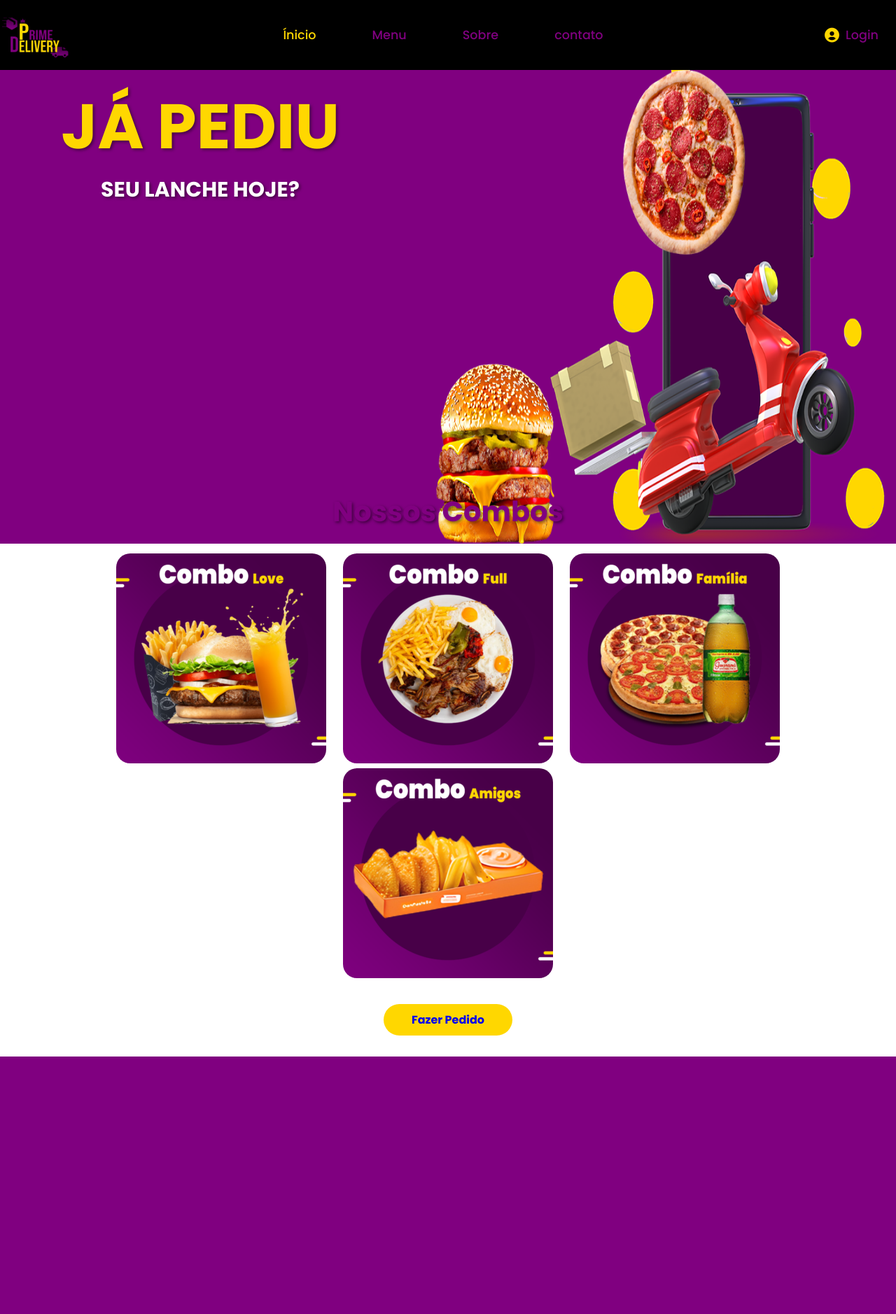
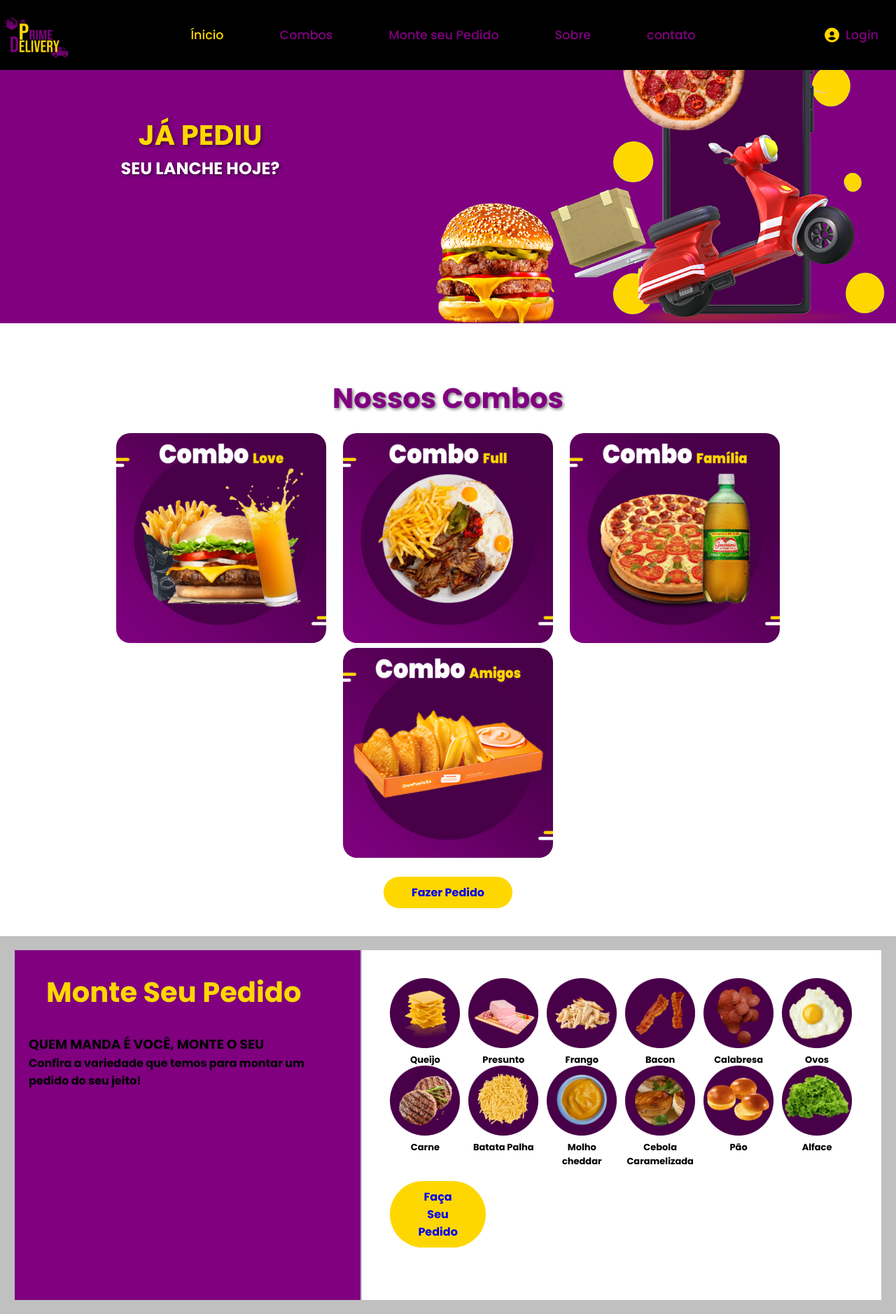
Before and after one commit to EsthefanyDev/SiteDelivery, a PHP site: page /inicial.html in a window 1280 px wide. Shown: the whole page at 70% size. Before the commit the page ends 1510 px from the top, so only its background shows below. Run offline with PHP 8.4, Linux system fonts and the light colour scheme.

Commit message:
adicionei -monte seu pedido-

```diff
--- a/Arquivos/css/inicial.css
+++ b/Arquivos/css/inicial.css
@@ -19,6 +19,10 @@
     --Dourado: #FFD700;
     --Preto: #000;
     --Branco: #FFF;
+    --text-shadow: 2px 2px 4px rgba(0, 0, 0, 0.5);
+}
+html{
+    scroll-behavior: smooth;
 }
 /* ------------- Barra de navegação superior ------------- */
 header {
@@ -98,59 +102,62 @@ header {
 
 /* ------------- Conteúdo principal ------------- */
 
-/* ------------------ Banner ----------------- */
+/* --------------- Banner -------------- */
+
+/* Estilos Gerais */
+
 .banner{
     display:block;
-    height: 250px;
+    height: auto;
     width: 100%;
     position: relative;
+    margin-bottom: 20px;
 }
 .banner img {
-    margin-top: 100px;
-    height: 84.6vh;
+    margin-top: 10px;
+    height: auto;
     width: 100%;
-    position: relative;
 }
 .texto-sobre-img {
     position: absolute;
     margin-left: 30px;
-    top: 50%;
+    top: 40%;
     left: 20%;
     transform: translate(-50%, -50%);
-    text-shadow: 2px 2px 4px rgba(0, 0, 0, 0.5);
     text-align: center;
 }
 .texto-sobre-img h1 {
-    margin-top: 40%;
-    font-size: 90px;
+    margin-top: 20%;
+    font-size: 40px;
     font-weight: bold;
-    color: #FFD700;
+    color: var(--Dourado);
+    text-shadow: var(--text-shadow);
 }
 .texto-sobre-img h2 {
-    font-size: 30px;
+    font-size: 24px;
     font-weight: bold;
     color: white;
+    text-shadow: var(--text-shadow);
 }
 
 /* ----------------- Combos ----------------- */
 .combos{
     display: block ;
-    position: relative;
-    top: 430px;
     height: auto;
     text-align: center;
-    margin-top: 21px;
-
+    padding-top: 30px;
+    padding-bottom: 20px;
 }
 .combos h2{
     color: var(--Roxo-medio);
     font-size: 40px;
-    text-shadow: 2px 2px 4px rgba(0, 0, 0, 0.5);
-    margin-top: 10px;
-    margin-bottom: 30px;
-    mar
+    text-shadow: var(--text-shadow);
+    margin-top: 20px;
+    margin-bottom: 20px;
 }
+/* Lista de Combos */
 .ul{
+    list-style: none;
     padding: 0;
     text-align: center;
 }
@@ -161,16 +168,74 @@ li{
 .combo-list img{
    border-radius: 20px;
 }
+/* Botão */
 button{
-    margin-top: 30px;
-    margin-bottom: 30px;
-    background-color: #FFD700;
-    color: #480048;
+    margin-top: 20px;
+    margin-bottom: 20px;
+    background-color:var(--Dourado);
+    color: var(--Roxo-escuro);
     border: none;
     padding: 10px 40px;
     font-size: 16px;
     font-weight: bold;
     border-radius: 50px;
+}
+
+/* ----------------- Monte seu pedido----------------- */
+.monte-seu-pedido {
+    background-color: var(--Prata);
+    padding: 20px;
+    text-align: left;
+    display: flex;
+    width: 100%;
+
+}
+
+.box-textos, .box-ingredientes {
+    display: inline-block;
+    margin: 0 1px;
+}
+
+.box-textos{
+    background-color: #800080;
+    padding: 20px;
+    height: 500px;
+    width: 40%;
+
+
+}
+.box-textos h2{
+    color: var(--Dourado);
+    font-size: 40px;
+    font-weight: bold;
+    margin-left: 25px;
+    margin-top: 10px;
+    margin-bottom: 30px;
+}
+
+.box-ingredientes{
+    background-color:var(--Branco);
+    display: grid;
+    grid-template-columns: repeat(auto-fill, minmax(100px, 1fr));
+    gap: 10px;
+    justify-content: center;
+    padding: 40px;
+    height: 500px;
+    width: 60%;
+    text-align: center;
+}
+.box{
+    text-align: center;
+    border-radius: 10px;
+    height: 100px;
+    width: 100px;
+}
+.box h3{
+    font-size: small;
+}
+.button-container {
+    text-align: center;
+    margin-top: 20px;
 }
 
 
--- a/Arquivos/inicial.html
+++ b/Arquivos/inicial.html
@@ -21,7 +21,8 @@
 
         <ul class="navbar">
             <li><a href="#" class="active">Ínicio</a></li>
-            <li><a href="#">Menu</a></li>
+            <li><a href="#combos">Combos</a></li>
+            <li><a href="">Monte seu Pedido</a></li>
             <li><a href="#">Sobre</a></li>
             <li><a href="#">contato</a></li>
         </ul>
@@ -42,9 +43,10 @@
                 <h2>SEU LANCHE HOJE?</h2>
             </div>
         </div>
-        <div class="combos">
-            <h2>Nossos Combos</h2>
+        <div class="combos" id="combos">
+
             <ul class="combo-list">
+                <h2>Nossos Combos</h2>
                 <li><img src="img/Combo-Love-00-300x300.png" alt=""></li>
                 <li><img src="img/Combo-Full-00-300x300.png" alt=""></li>
                 <li><img src="img/Combo-Familia-00-300x300.png" alt=""></li>
@@ -52,7 +54,81 @@
             </ul>
             <button><a href="#">Fazer Pedido</a></button>
         </div>
-        <div class="promocoes">
+        <div class="monte-seu-pedido">
+            <div class="box-textos">
+                <h2>Monte Seu Pedido</h2>
+                <h3>QUEM MANDA É VOCÊ, MONTE O SEU</h3>
+                <h4>Confira a variedade que temos para montar um pedido do seu jeito!</h4>
+            </div>
+
+            <div class="box-ingredientes">
+
+                <div class="box">
+                    <img src="img/Queijo-150x150.png" alt="Queijo" width="100" height="100">
+                    <h3>Queijo</h3>
+                </div>
+
+                <div class="box">
+                    <img src="img/Presunto-150x150.png" alt="Presunto" width="100" height="100">
+                    <h3>Presunto</h3>
+                </div>
+
+                <div class="box">
+                    <img src="img/Frango-150x150.png" alt="Frango" width="100" height="100">
+                    <h3>Frango</h3>
+                </div>
+
+                <div class="box">
+                    <img src="img/Bacon-150x150.png" alt="Bacon" width="100" height="100">
+                    <h3>Bacon</h3>
+                </div>
+
+                <div class="box">
+                    <img src="img/Calabresa-150x150.png" alt="Calabresa" width="100" height="100">
+                    <h3>Calabresa</h3>
+                </div>
+
+                <div class="box">
+                    <img src="img/Ovos-150x150.png" alt="Ovos" width="100" height="100">
+                    <h3>Ovos</h3>
+                </div>
+
+                <div class="box">
+                    <img src="img/Carne-150x150.png" alt="Carne" width="100" height="100">
+                    <h3>Carne</h3>
+                </div>
+
+                <div class="box">
+                    <img src="img/Batata-palha-150x150.png" alt="Batata Palha" width="100" height="100">
+                    <h3>Batata Palha</h3>
+                </div>
+
+                <div class="box">
+                    <img src="img/Molho-cheddar-150x150.png" alt="Molho Cheddar" width="100" height="100">
+                    <h3>Molho cheddar</h3>
+                </div>
+
+                <div class="box">
+                    <img src="img/Cebola-caramelizada-150x150.png" alt="Cebola Caramelizada" width="100" height="100">
+                    <h3>Cebola Caramelizada</h3>
+                </div>
+
+                <div class="box">
+                    <img src="img/Pao-150x150.png" alt="Pão" width="100" height="100">
+                    <h3>Pão</h3>
+                </div>
+
+                <div class="box">
+                    <img src="img/Alface-150x150.png" alt="Alface" width="100" height="100">
+                    <h3>Alface</h3>
+                </div>
+
+                <div class="button-container">
+                    <button><a href="#">Faça Seu Pedido</a></button>
+                </div>
+
+            </div>
+
 
 
         </div>
```
Also changed, not shown: Arquivos/img/Alface-150x150.png (added), Arquivos/img/Bacon-150x150.png (added), Arquivos/img/Batata-Palha-150x150.png (added), Arquivos/img/Calabresa-150x150.png (added), Arquivos/img/Carne-150x150.png (added), Arquivos/img/Cebola-Caramelizada-150x150.png (added), Arquivos/img/Frango-150x150.png (added), Arquivos/img/Molho-Cheddar-150x150.png (added), Arquivos/img/Ovos-150x150.png (added), Arquivos/img/Pao-150x150.png (added), Arquivos/img/Presunto-150x150.png (added), Arquivos/img/Queijo-150x150.png (added).
